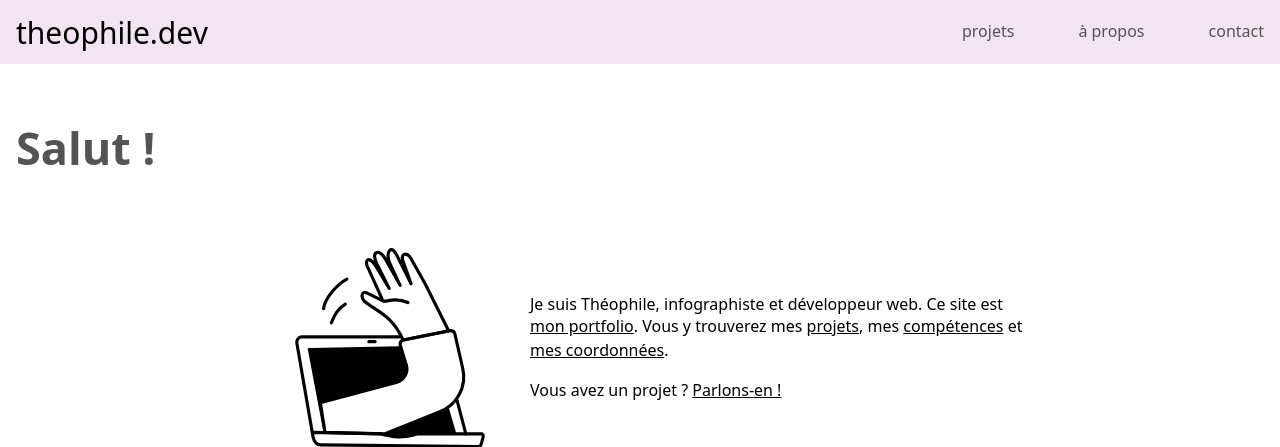
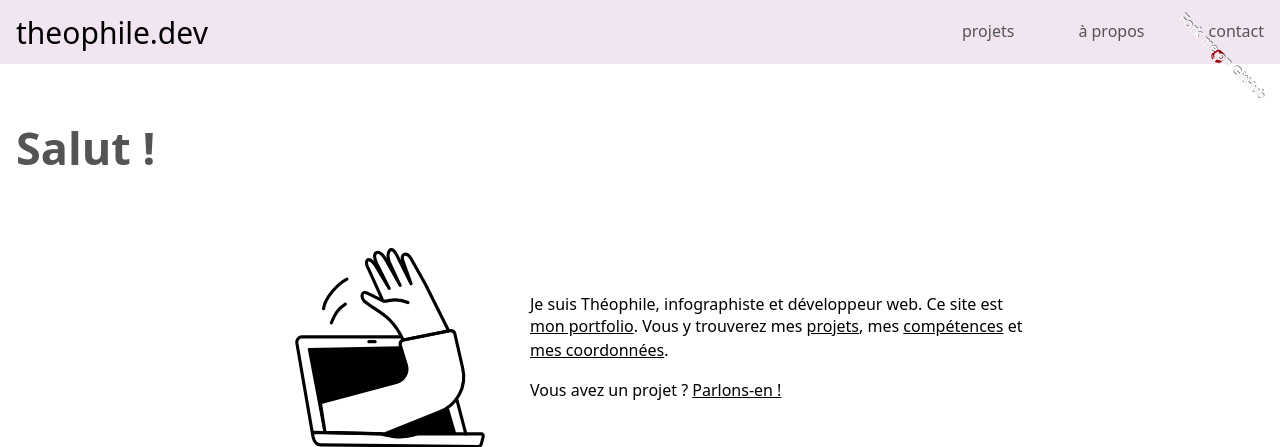
Before and after one commit to thinkerers/theophile.dev, a PHP site: page / in a window 1280 px wide. Shown: the top 447 px of the page. Run offline with PHP 8.4, Linux system fonts and the light colour scheme; data comes from the database, SQL or seed files in the repository.

Commit message:
add gh ribbon

```diff
--- a/www/templates/home.php
+++ b/www/templates/home.php
@@ -1,9 +1,11 @@
 <?php
 $title = 'Bienvenue !';
 $transition = "start";
+$styles = ['/public/css/gh-fork-ribbon.css'];
 
 ob_start();
 ?>
+<a class="github-fork-ribbon" href="https://github.com/thinkerers/theophile.dev" data-ribbon="Fork me on GitHub" title="Fork me on GitHub">Fork me on GitHub</a>
 <section id="accueil">
   <h1>Salut !</h1>
   <figure>
```
